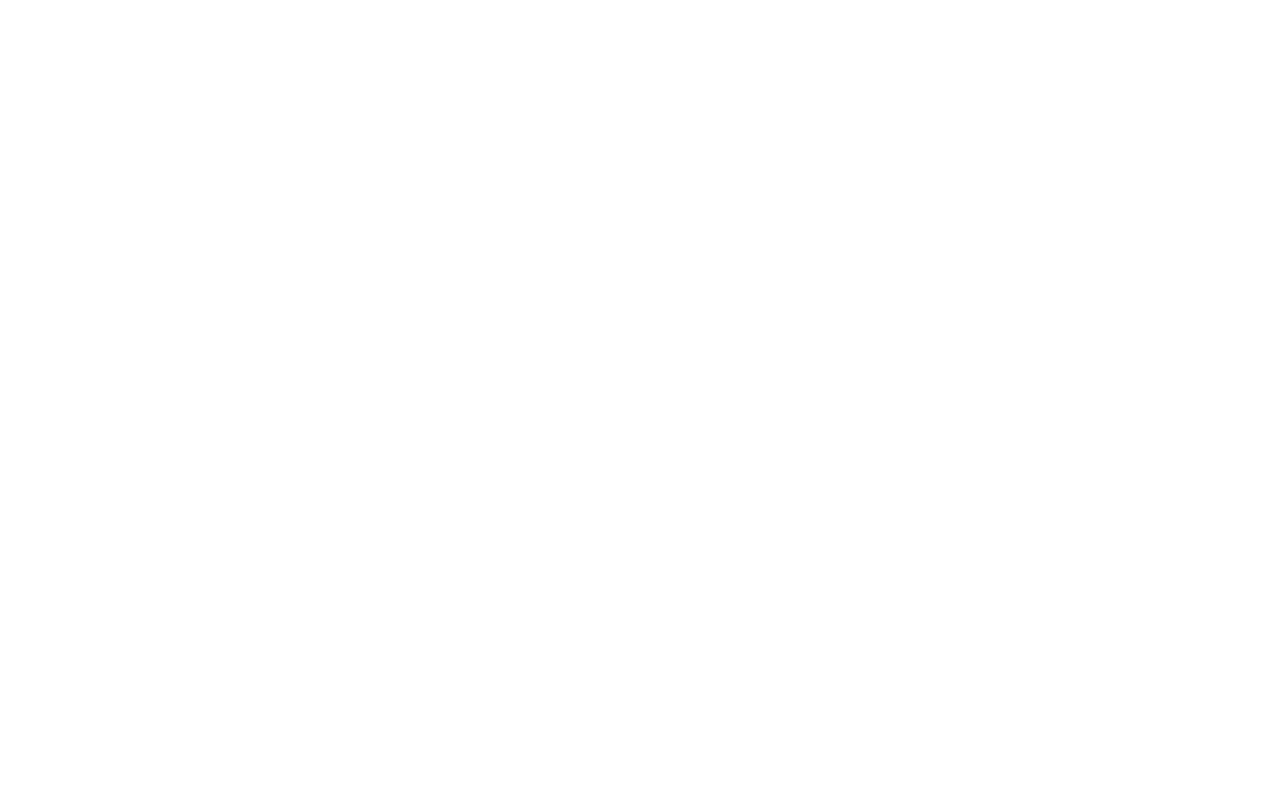
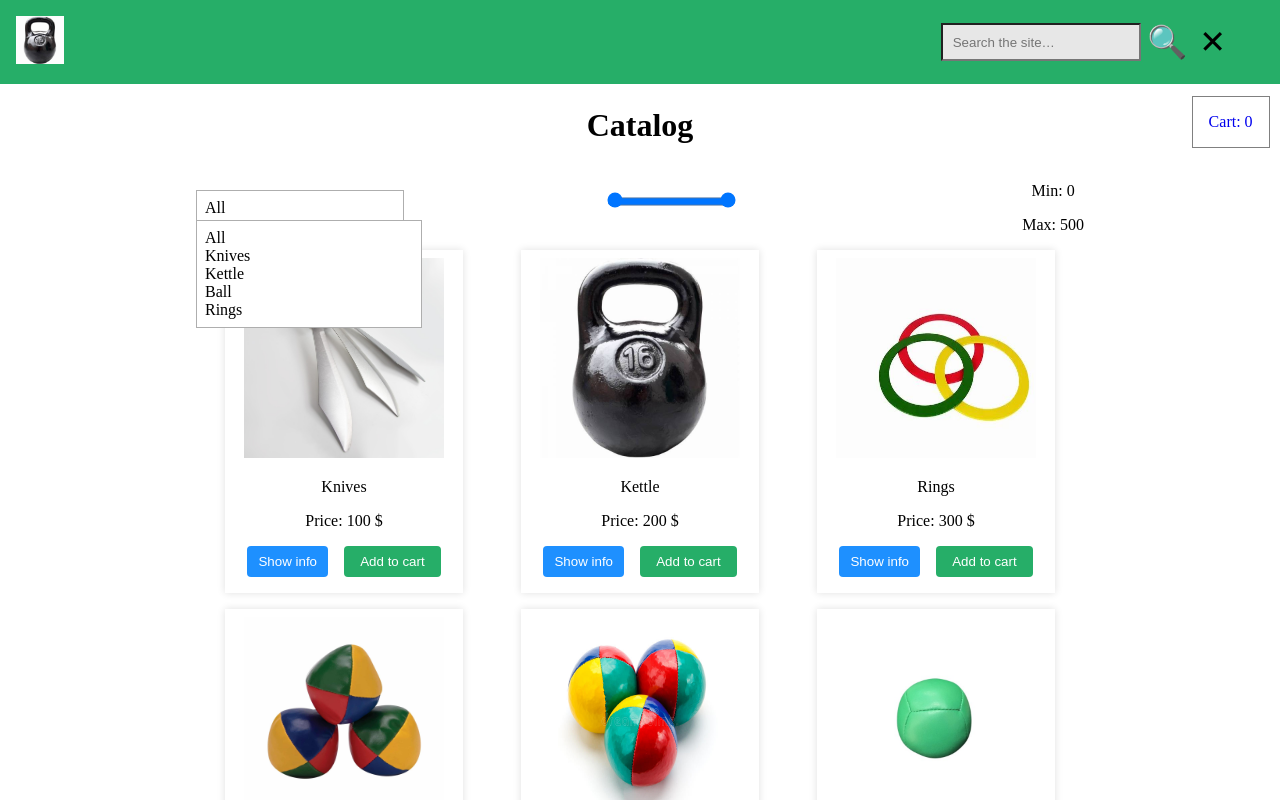
Before and after one commit to MarkAlexI/jugglingShopOnVue, a Vue app: page /catalog in a window 1280 px wide. Before the commit this address had no page. Shown: the top 800 px of the page. Built offline with nearby package versions, Linux system fonts and the light colour scheme.

Commit message:
Realized search on site.

```diff
--- a/package.json
+++ b/package.json
@@ -1,6 +1,6 @@
 {
     "name": "jugglingShopOnVue",
-    "version": "1.13.1",
+    "version": "1.14.1",
     "description": "Site-shop on Vue.",
     "main": "index.js",
     "scripts": {
--- a/src/App.vue
+++ b/src/App.vue
@@ -22,6 +22,9 @@
   });
 </script>
 
-<style scoped>
-
+<style>
+  #app {
+    text-align: center;
+    margin-top: 5rem;
+  }
 </style>
--- a/src/components/Catalog.vue
+++ b/src/components/Catalog.vue
@@ -49,9 +49,9 @@
 </template>
 
 <script setup>
-  import { ref, reactive, computed } from 'vue';
+  import { ref, reactive, computed, watch, onMounted } from 'vue';
   import { useShopStore } from '../stores/store.js';
-  import { useRouter, useRoute } from 'vue-router';
+  import { useRouter } from 'vue-router';
   import CatalogItem from './CatalogItem.vue';
   import Select from './Select.vue';
 
@@ -75,6 +75,7 @@
 
   const store = useShopStore();
   const isDesktop = computed(() => store.isDesktop);
+  const searchValue = computed(() => store.getSearchValue);
   const products = computed(() => store.products);
   const cart = computed(() => store.cart);
   const addToCart = computed(() => store.addToCart);
@@ -118,6 +119,23 @@
     }
     sortByCategories();
   };
+
+  const sortProductsBySearchValue = (value) => {
+    sortedProducts.list = [...products.value];
+    if (value) {
+      sortedProducts.list = sortedProducts.list.filter((el) => {
+        return el.name.toLowerCase().includes(value.toLowerCase());
+      });
+    } else {
+      sortedProducts.list = products.value;
+    }
+  };
+
+  watch(searchValue, (newValue, oldValue) => sortProductsBySearchValue(newValue));
+
+  onMounted(() => {
+    sortProductsBySearchValue(searchValue.value);
+  });
 </script>
 
 <style>
@@ -131,9 +149,9 @@
     }
     &__link_to_cart {
       position: absolute;
-      top: 10px;
-      right: 10px;
-      padding: 16px;
+      top: 6rem;
+      right: .65rem;
+      padding: 1rem;
       border: solid 1px grey;
     }
   }
--- /dev/null
+++ b/src/components/MainHeader.vue
@@ -0,0 +1,87 @@
+<template>
+  <div class="header">
+    <router-link :to="{name: 'mainPage'}">
+      <img src="../assets/images/2.jpg" alt="logo.jpg">
+    </router-link>
+    <div class="search-field" role="search">
+      <input
+        type="search"
+        name="q"
+        placeholder="Search the site…"
+        aria-label="Search through site content"
+        v-model="searchValue"
+      />
+      <button
+        class="search-btn"
+        @click="search(searchValue)"
+      >&#128269;
+      </button>
+      <button
+        class="search-btn"
+        @click="clearSearchField"
+      >&#x2715
+      </button>
+    </div>
+  </div>
+</template>
+
+<script setup>
+  import { ref, computed } from 'vue';
+  import { useShopStore } from '../stores/store.js';
+  import { useRouter, useRoute } from 'vue-router';
+
+  const store = useShopStore();
+  const setSearchValue = computed(() => store.setSearchValue);
+
+  const router = useRouter();
+  const route = useRoute();
+
+  const searchValue = ref('');
+
+  const search = (value) => {
+    setSearchValue.value(value);
+    if (route.path !== './catalog') {
+      router.push({
+        name: 'catalog'
+      });
+    }
+  };
+
+  const clearSearchField = () => {
+    search('');
+  };
+</script>
+
+<style>
+  .header {
+    display: flex;
+    justify-content: space-between;
+    align-items: center;
+    background: #26ae68;
+    padding: 1rem;
+    position: fixed;
+    width: 100%;
+    top: 0;
+    left: 0;
+    z-index: 10;
+    img {
+      width: 3rem;
+    }
+    .search-field {
+      position: relative;
+      right: 5vw;
+      display: flex;
+      justify-content: center;
+      align-items: center;
+      input {
+        padding: .6rem;
+        background: #e7e7e7;
+      }
+    }
+    .search-btn {
+      font-size: 2rem;
+      background: transparent;
+      border: none;
+    }
+  }
+</style>
--- /dev/null
+++ b/src/components/MainPage.vue
@@ -0,0 +1,22 @@
+<template>
+  <div class="main-page">
+    <h1>Online shop</h1>
+    <p>
+      <router-link :to="{name: 'catalog'}">
+        to Catalog
+      </router-link>
+    </p>
+  </div>
+</template>
+
+<script setup>
+
+</script>
+
+<style>
+  .main-page {
+    h1 {
+      padding-top: 3rem;
+    }
+  }
+</style>
--- a/src/components/MainWrapper.vue
+++ b/src/components/MainWrapper.vue
@@ -1,5 +1,6 @@
 <template>
   <div class="main-wrapper">
+    <MainHeader />
     <router-view v-slot="{ Component }">
       <keep-alive>
         <component :is="Component" />
@@ -9,7 +10,7 @@
 </template>
 
 <script setup>
-
+  import MainHeader from './MainHeader.vue';
 </script>
 
 <style>
--- a/src/components/Popup.vue
+++ b/src/components/Popup.vue
@@ -86,7 +86,7 @@
   .popup {
     padding: 1rem;
     position: fixed;
-    top: 3rem;
+    top: 8rem;
     width: 40rem;
     background: white;
     box-shadow: 0 0 1rem 0 #e7e7e7;
--- a/src/components/ProductPage.vue
+++ b/src/components/ProductPage.vue
@@ -30,7 +30,7 @@
     let result = {};
     products.value.map((el) => {
       if (el.article === route.query.product) {
-        result= el;
+        result = el;
       }
     });
 
@@ -40,6 +40,7 @@
 
 <style>
   .product-page {
+    padding-top: 3rem;
     display: flex;
     flex-direction: column;
     justify-content: center;
--- a/src/router/router.js
+++ b/src/router/router.js
@@ -1,4 +1,5 @@
 import { createRouter, createWebHistory } from 'vue-router';
+import MainPage from '../components/MainPage.vue';
 import Catalog from '../components/Catalog.vue';
 import ProductPage from '../components/ProductPage.vue';
 import Cart from '../components/Cart.vue';
@@ -8,6 +9,11 @@
     routes: [
     {
       path: '/',
+      name: 'mainPage',
+      component: MainPage
+    },
+    {
+      path: '/catalog',
       name: 'catalog',
       component: Catalog
     },
--- a/src/stores/store.js
+++ b/src/stores/store.js
@@ -5,6 +5,7 @@
   state: () => ({
     isMobile: false,
     isDesktop: true,
+    searchValue: '',
     products: [
     {
       "image": "1.jpg",
@@ -64,6 +65,9 @@
     getIsDesktop: (state) => {
       return state.isDesktop;
     },
+    getSearchValue: (state) => {
+      return state.searchValue;
+    },
     getProducts: (state) => {
       return state.products;
     },
@@ -79,6 +83,9 @@
     switchDesktop() {
       this.isMobile = false;
       this.isDesktop = true;
+    },
+    setSearchValue(value) {
+      this.searchValue = value;
     },
     addToCart(product) {
       if (this.cart.length) {
```
Also changed, not shown: 1 other file (tests, documents, lock files or other folders).
